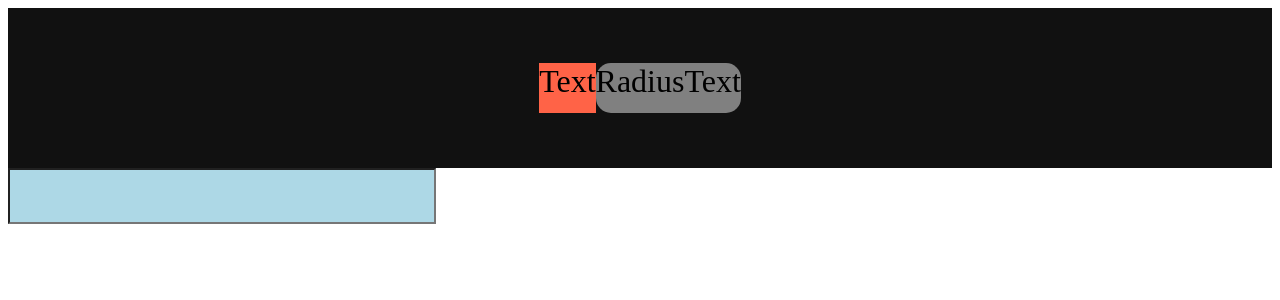
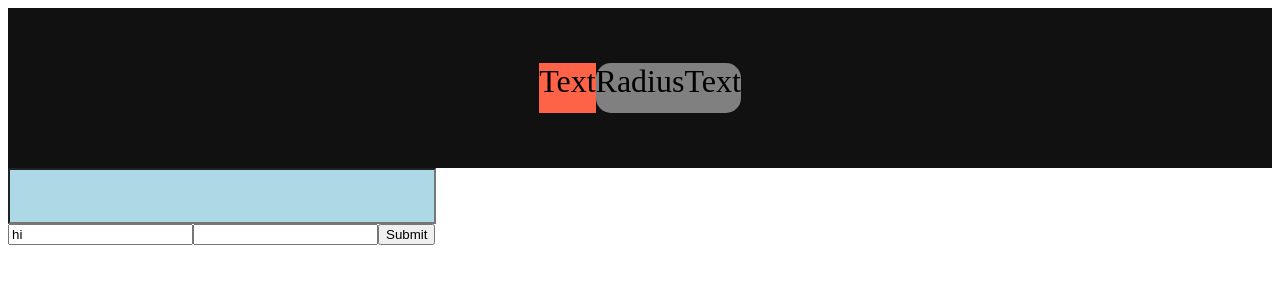
Before and after one commit to memomou/memo_frontend, a React (Create React App) app: page / in a window 1280 px wide. Before the commit this address had no page. Shown: the top 300 px of the page. Built offline with nearby package versions, Linux system fonts and the light colour scheme.

Commit message:
Fix: styled Form 예시 추가

```diff
--- a/src/App.tsx
+++ b/src/App.tsx
@@ -1,13 +1,14 @@
+import { useState } from "react";
 import Button from "./Button";
-import { BrowserRouter as Router, Route, Routes } from 'react-router-dom';
-import styled from 'styled-components';
+import { BrowserRouter as Router, Route, Routes } from "react-router-dom";
+import styled from "styled-components";
 
 const Container = styled.div`
   display: flex;
   justify-content: center;
   align-items: center;
   height: 20vh;
-  background-color: ${props => props.theme.backgroundColor};
+  background-color: ${(props) => props.theme.backgroundColor};
 `;
 
 interface TextProps {
@@ -25,30 +26,49 @@ const Text = styled.div<TextProps>`
 `;
 
 const RadiusText = styled(Text)<RadiusTextProps>`
-  border-radius: ${(props) => props.$radiusPx || '10px'};
+  border-radius: ${(props) => props.$radiusPx || "10px"};
 `;
 
 const Input = styled.input.attrs({
-  type: 'password',
-})<TextProps>
-  `
+  type: "password",
+})<TextProps>`
   background-color: ${(props) => props.$bgColor};
   font-size: 2rem;
   height: 50px;
 `;
 
 function App() {
+  const [value, setValue] = useState("hi");
+  const onChange = (e: React.FormEvent<HTMLInputElement>) => {
+    const {currentTarget: {value}} = e;
+    console.log(value);
+    setValue(value);
+  };
+
+  const onSubmit = (e: React.FormEvent<HTMLFormElement>) => {
+    e.preventDefault();
+    console.log("submit");
+  }
+
   return (
     <Router>
       <div className="App">
         <Container>
           <Text $bgColor="tomato">Text </Text>
-      <RadiusText $bgColor="gray" $radiusPx="15px">RadiusText </RadiusText>
+          <RadiusText $bgColor="gray" $radiusPx="15px">
+            RadiusText{" "}
+          </RadiusText>
         </Container>
         <Input $bgColor="lightblue" />
         <Routes>
+          <Route path="/" element={null} />
           <Route path="/btn/:id" element={<Button />} />
         </Routes>
+        <form onSubmit={onSubmit} >
+          <input type="text" value={value} onChange={onChange} />
+          <input type="password" />
+          <button type="submit">Submit</button>
+        </form>
       </div>
     </Router>
   );
```
Also changed, not shown: src/styled.d.ts (added). Lines whose indentation alone changed are shown as unchanged.
